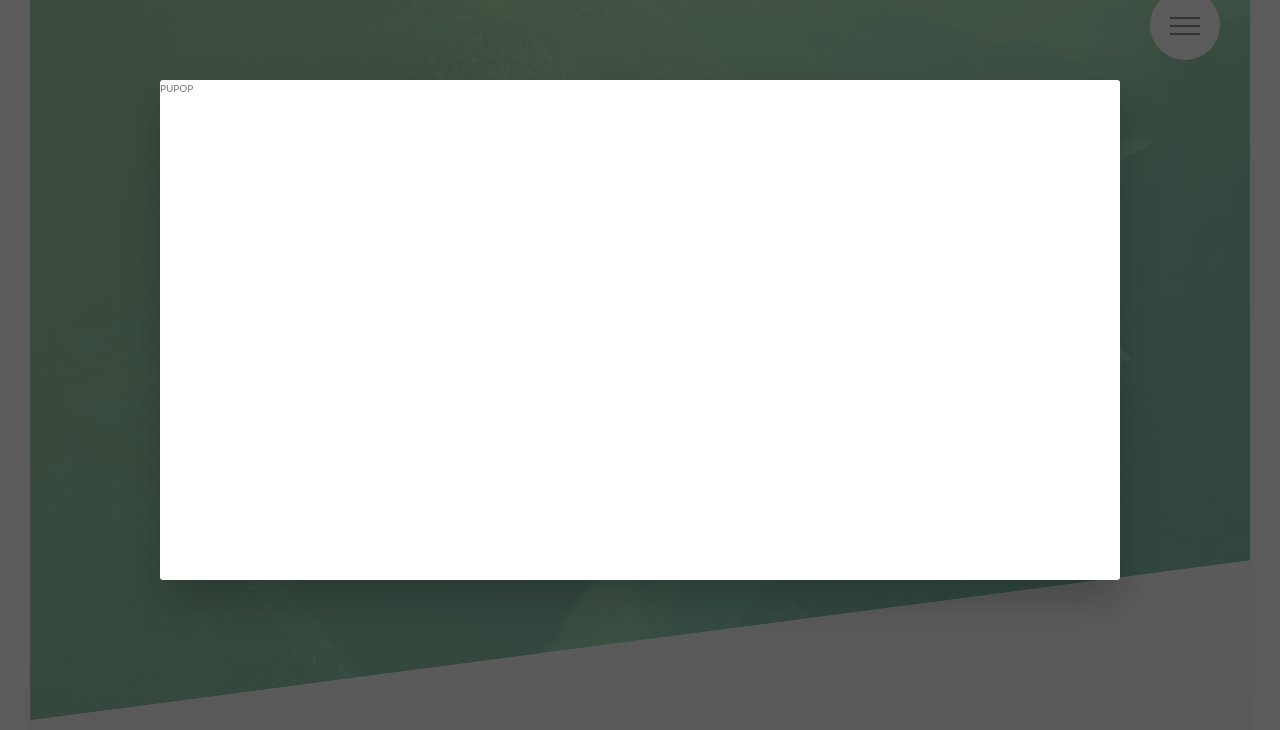
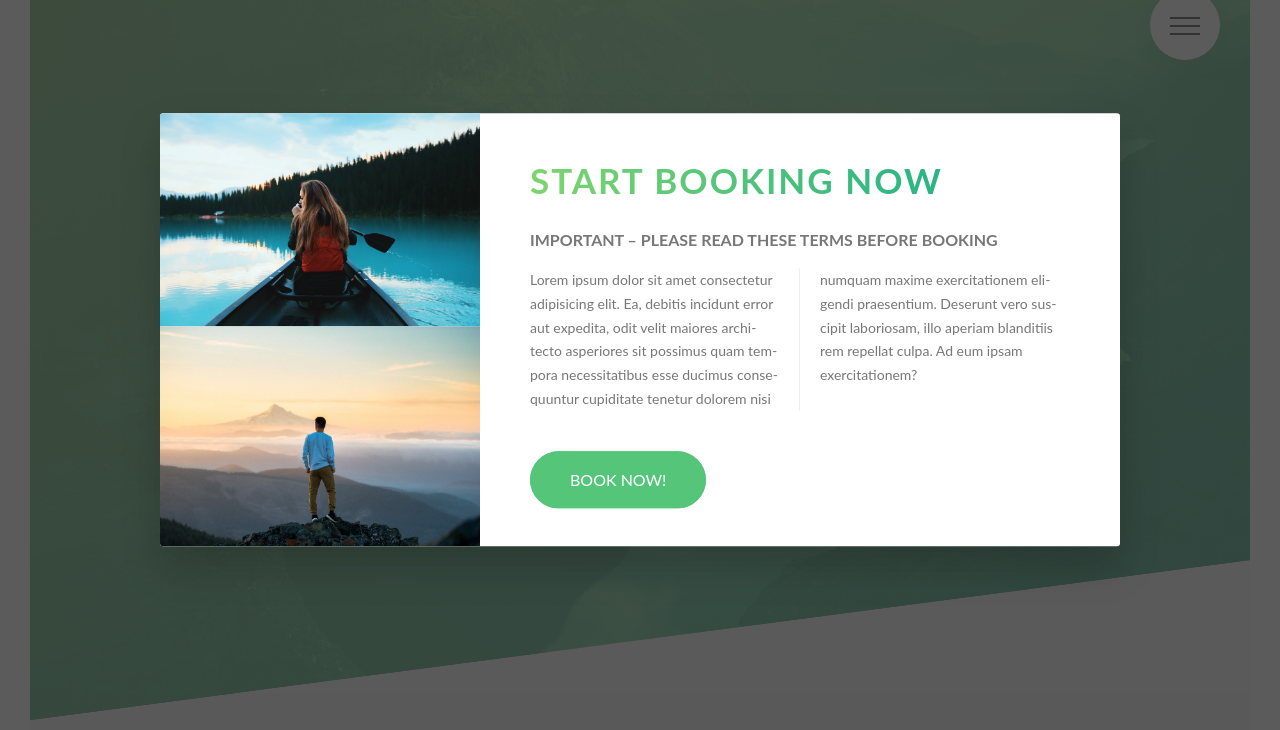
Before and after one commit to cyrus1991/advance_css, a website: page index.html in a window 1280 px wide. Shown: the part 70-800 px from the top of the page. Drawn offline with Linux system fonts and the light colour scheme.

Commit message:
design the layout of the popup

```diff
--- a/index.html
+++ b/index.html
@@ -370,7 +370,20 @@
 
   <div class="popup">
     <div class="popup__content">
-      PUPOP
+      <div class="popup__leftSide">
+        <img class="popup__img" src="img/nat-8.jpg" alt="Tour photo">
+        <img class="popup__img" src="img/nat-9.jpg" alt="Tour photo">
+      </div>
+      <div class="popup__rightSide">
+        <h2 class="heading-secondary u-margin-bottom-small">Start booking now</h2>
+        <h3 class="heading-tertiary u-margin-bottom-small">Important &ndash; Please read these terms before booking</h3>
+        <p class="popup__text">Lorem ipsum dolor sit amet consectetur adipisicing elit. Ea, debitis incidunt error aut
+          expedita, odit velit maiores architecto asperiores sit possimus quam tempora necessitatibus esse ducimus
+          consequuntur cupiditate tenetur dolorem nisi numquam maxime exercitationem eligendi praesentium. Deserunt vero
+          suscipit laboriosam, illo aperiam blanditiis rem repellat culpa. Ad eum ipsam exercitationem?
+        </p>
+        <a href="#" class="btn btn--green">Book Now!</a>
+      </div>
     </div>
   </div>
 
--- a/sass/components/_popup.sass
+++ b/sass/components/_popup.sass
@@ -11,6 +11,29 @@
     @include absoluteCenter
     background-color: $color-white
     width: 75%
-    height: 50rem
     box-shadow: 0 2rem 4rem rgba($color-black, .2)
     border-radius: 3px
+    display: table
+    overflow: hidden
+
+  &__leftSide
+    width: 33.33333%
+    display: table-cell
+
+  &__rightSide
+    width: 66.66666%
+    display: table-cell
+    vertical-align: middle
+    padding: 3rem 5rem
+
+  &__img
+    display: block
+    width: 100%
+
+  &__text
+    font-size: 1.4rem
+    margin-bottom: 4rem
+    column-count: 2
+    column-gap: 4rem
+    column-rule: 1px solid $color-gray-light-2
+    hyphens: auto
```
Also changed, not shown: css/style.css.
